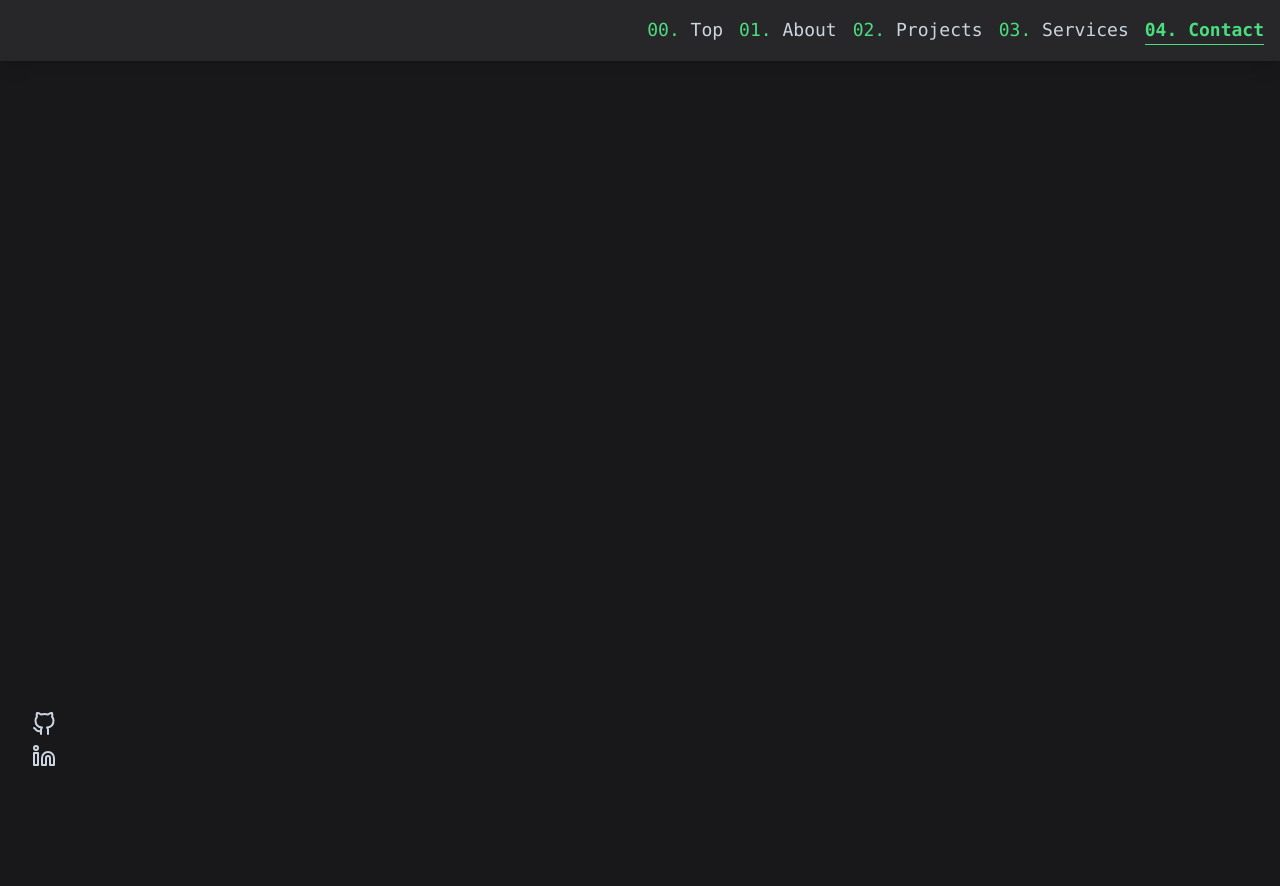
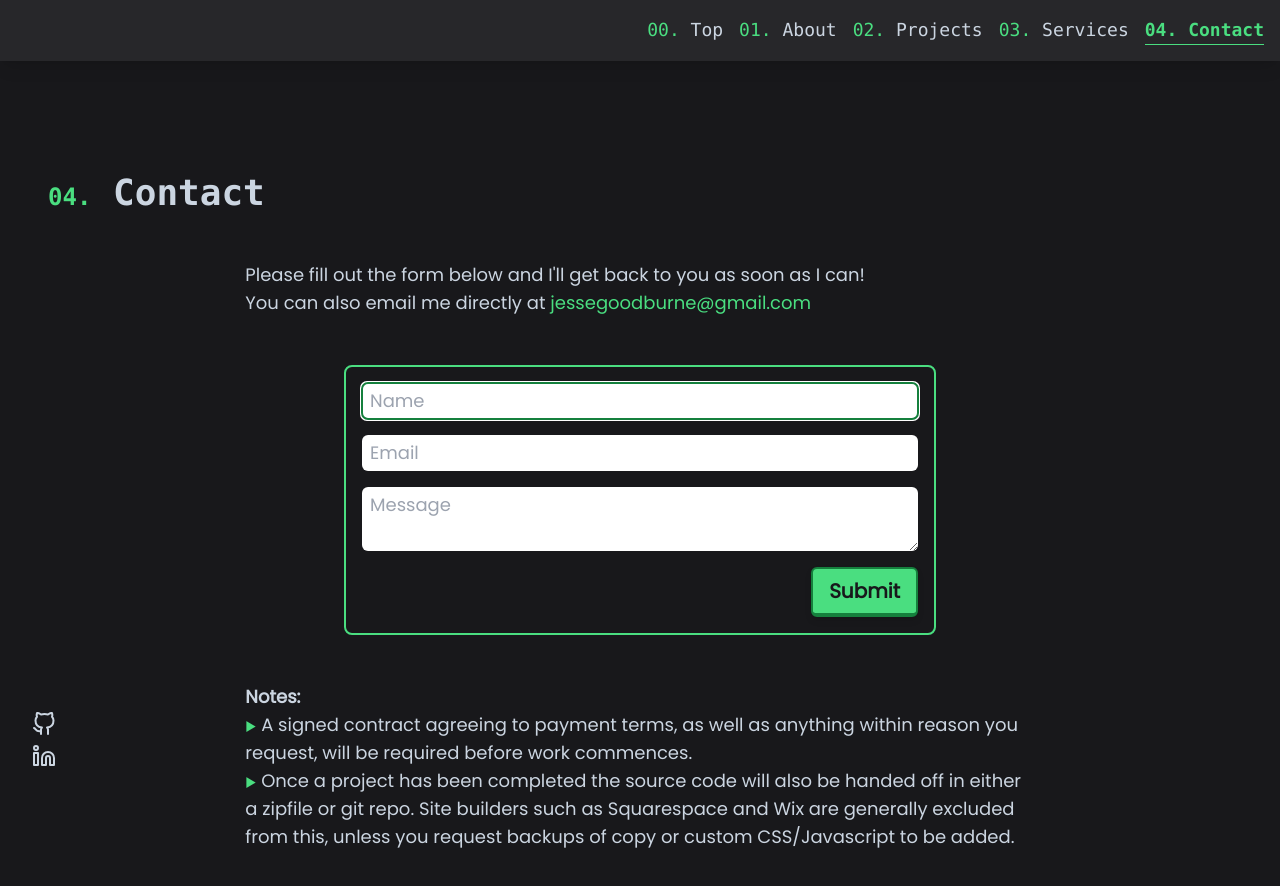
Before and after one commit to juiceboxh3ro/portfolio, a Nuxt app: page /contact in a window 1280 px wide. Shown: the top 886 px of the page. Before the commit the page ends 800 px from the top, so only its background shows below. Built offline with nearby package versions, Linux system fonts and the light colour scheme.

Commit message:
contact page complete

```diff
--- a/assets/css/main.css
+++ b/assets/css/main.css
@@ -6,29 +6,34 @@
   font-family: 'Poppins-Light';
   src: url('/fonts/poppins/Poppins-Light.ttf') format('truetype');
   font-weight: 200;
+  font-display: fallback;
 }
 
 @font-face {
   font-family: 'Poppins';
   src: url('/fonts/poppins/Poppins-Regular.ttf') format('truetype');
   font-weight: 400;
+  font-display: fallback;
 }
 
 @font-face {
   font-family: 'Poppins-Semibold';
   src: url('/fonts/poppins/Poppins-SemiBold.ttf') format('truetype');
   font-weight: 600;
+  font-display: fallback;
 }
 
 @font-face {
   font-family: 'Poppins-Bold';
   src: url('/fonts/poppins/Poppins-ExtraBold.ttf') format('truetype');
   font-weight: 800;
+  font-display: fallback;
 }
 
 @font-face {
   font-family: 'Kosugi';
   src: url('/fonts/kosugi_maru/Kosugi-Regular.ttf') format('truetype');
+  font-display: fallback;
 }
 
 html {
@@ -40,6 +45,7 @@ html, body {
   padding: 0;
   font-family: 'Poppins', system-ui, -apple-system, BlinkMacSystemFont, Roboto, Ubuntu, 'Open Sans', 'Helvetica Neue', 'Helvetica', sans-serif;
   color: #cbd5e1;
+  font-display: fallback;
 }
 
 ::selection {
--- a/components/social_links.vue
+++ b/components/social_links.vue
@@ -9,6 +9,7 @@
         <svg xmlns="http://www.w3.org/2000/svg" viewBox="0 0 24 24" fill="none" stroke="#cbd5e1" stroke-width="2" stroke-linecap="round" stroke-linejoin="round">
           <path d="M9 19c-5 1.5-5-2.5-7-3m14 6v-3.87a3.37 3.37 0 0 0-.94-2.61c3.14-.35 6.44-1.54 6.44-7A5.44 5.44 0 0 0 20 4.77 5.07 5.07 0 0 0 19.91 1S18.73.65 16 2.48a13.38 13.38 0 0 0-7 0C6.27.65 5.09 1 5.09 1A5.07 5.07 0 0 0 5 4.77a5.44 5.44 0 0 0-1.5 3.78c0 5.42 3.3 6.61 6.44 7A3.37 3.37 0 0 0 9 18.13V22"></path>
         </svg>
+        <span class="sr-only">Github</span>
       </a>
     </div>
     <div>
@@ -17,6 +18,7 @@
           <path d="M16 8a6 6 0 0 1 6 6v7h-4v-7a2 2 0 0 0-2-2 2 2 0 0 0-2 2v7h-4v-7a6 6 0 0 1 6-6z"></path>
           <rect x="2" y="9" width="4" height="12"></rect>
           <circle cx="4" cy="4" r="2"></circle>
+          <span class="sr-only">LinkedIn</span>
         </svg>
       </a>
     </div>
--- a/pages/contact/index.vue
+++ b/pages/contact/index.vue
@@ -7,5 +7,67 @@
 
 <template>
   <NuxtLayout>
+    <div class="flex flex-col items-center gap-12 p-4 text-lg">
+      <h2 class="text-4xl font-bold self-start">
+        <pre><span class="text-2xl text-green-400">04.</span> Contact</pre>
+      </h2>
+      <div class="w-full md:w-2/3 mx-auto">
+        <p>Please fill out the form below and I&apos;ll get back to you as soon as I can!</p>
+        <p>You can also email me directly at <a href="mailto:jessegoodburne@gmail.com" class="text-green-400">jessegoodburne@gmail.com</a></p>
+      </div>
+      <form
+        @submit="(e) => e.preventDefault()"
+        class="w-full md:w-1/2"
+        name="contact"
+        netlify
+      >
+        <fieldset class="border-2 border-green-400 p-4 rounded-lg">
+          <div class="pt-2 flex flex-col items-end">
+            <div class="w-full flex flex-col gap-4 -mt-2 text-zinc-900">
+              <input
+                name="name"
+                class="px-2 py-1 rounded-md focus:outline-green-700"
+                type="text"
+                placeholder="Name"
+                required="true"
+                autofocus="true"
+              />
+              <input
+                name="email"
+                class="px-2 py-1 rounded-md focus:outline-green-700"
+                type="email"
+                placeholder="Email"
+                autocomplete="off"
+                required="true"
+              />
+              <textarea
+                name="message"
+                class="px-2 py-1 rounded-md focus:outline-green-700"
+                type="text"
+                placeholder="Message"
+                required="true"
+              />
+            </div>
+            <button
+              type="submit"
+              class="text-xl font-bold text-zinc-900 bg-green-400 px-4 py-2 mt-4 rounded-md drop-shadow-md border-green-700 border-2 border-b-4 focus:outline-green-700"
+            >
+              Submit
+            </button>
+          </div>
+        </fieldset>
+      </form>
+      <div class="w-full mx-auto md:w-2/3">
+        <aside class="font-bold">Notes:</aside>
+        <ul>
+          <li>
+            <GreenTriangle />&nbsp;A signed contract agreeing to payment terms, as well as anything within reason you request, will be required before work commences.
+          </li>
+          <li>
+            <GreenTriangle />&nbsp;Once a project has been completed the source code will also be handed off in either a zipfile or git repo. Site builders such as Squarespace and Wix are generally excluded from this, unless you request backups of copy or custom CSS/Javascript to be added.
+          </li>
+        </ul>
+      </div>
+    </div>
   </NuxtLayout>
 </template>
--- a/pages/projects/index.vue
+++ b/pages/projects/index.vue
@@ -71,7 +71,7 @@
         <div>
           <button
             @click="viewing = 'projects'"
-            class="text-2xl font-bold text-white bg-green-400 px-4 py-2 my-12 rounded-md drop-shadow-md border-green-700 border-2 border-b-4 focus:outline-green-300"
+            class="text-2xl font-bold text-zinc-900 bg-green-400 px-4 py-2 my-12 rounded-md drop-shadow-md border-green-700 border-2 border-b-4 focus:outline-green-300"
           >
             View Projects
           </button>
@@ -102,7 +102,7 @@
         <div>
           <button
             @click="viewing = 'work'"
-            class="text-2xl font-bold text-white bg-green-400 px-4 py-2 my-12 rounded-md drop-shadow-md border-green-700 border-2 border-b-4 focus:outline-green-300"
+            class="text-2xl font-bold text-zinc-900 bg-green-400 px-4 py-2 my-12 rounded-md drop-shadow-md border-green-700 border-2 border-b-4 focus:outline-green-300"
           >
             View Work Experience
           </button>
--- a/pages/services/index.vue
+++ b/pages/services/index.vue
@@ -23,20 +23,10 @@
             <h3 class="text-2xl font-bold">What I Will Do</h3>
             <ul>
               <li>
-                <GreenTriangle />&nbsp;Website/Web App development:
-                <ul class="inner-list ml-7">
-                  <li>Javascript (React/Next, Vue/Nuxt, Sveltekit)</li>
-                  <li>Django</li>
-                  <li>Ruby on Rails</li>
-                  <li>Phoenix</li>
-                  <li>Database with Postgres, MongoDB, or Firebase</li>
-                </ul>
-                <GreenTriangle />&nbsp;Static Site/Site builders:
-                <ul class="inner-list ml-7">
-                  <li>Hugo</li>
-                  <li>Squarespace</li>
-                  <li>Wix</li>
-                </ul>
+                <GreenTriangle />&nbsp;Website/Web App development using HTML, CSS, (Javascript/Django/Rails/Phoenix)
+              </li>
+              <li>
+                <GreenTriangle />&nbsp;Website from Static Site/Site builders
               </li>
               <li><GreenTriangle />&nbsp;Design for desktop and mobile browsers from references, wireframe, templates, or minimalism</li>
             </ul>
```
